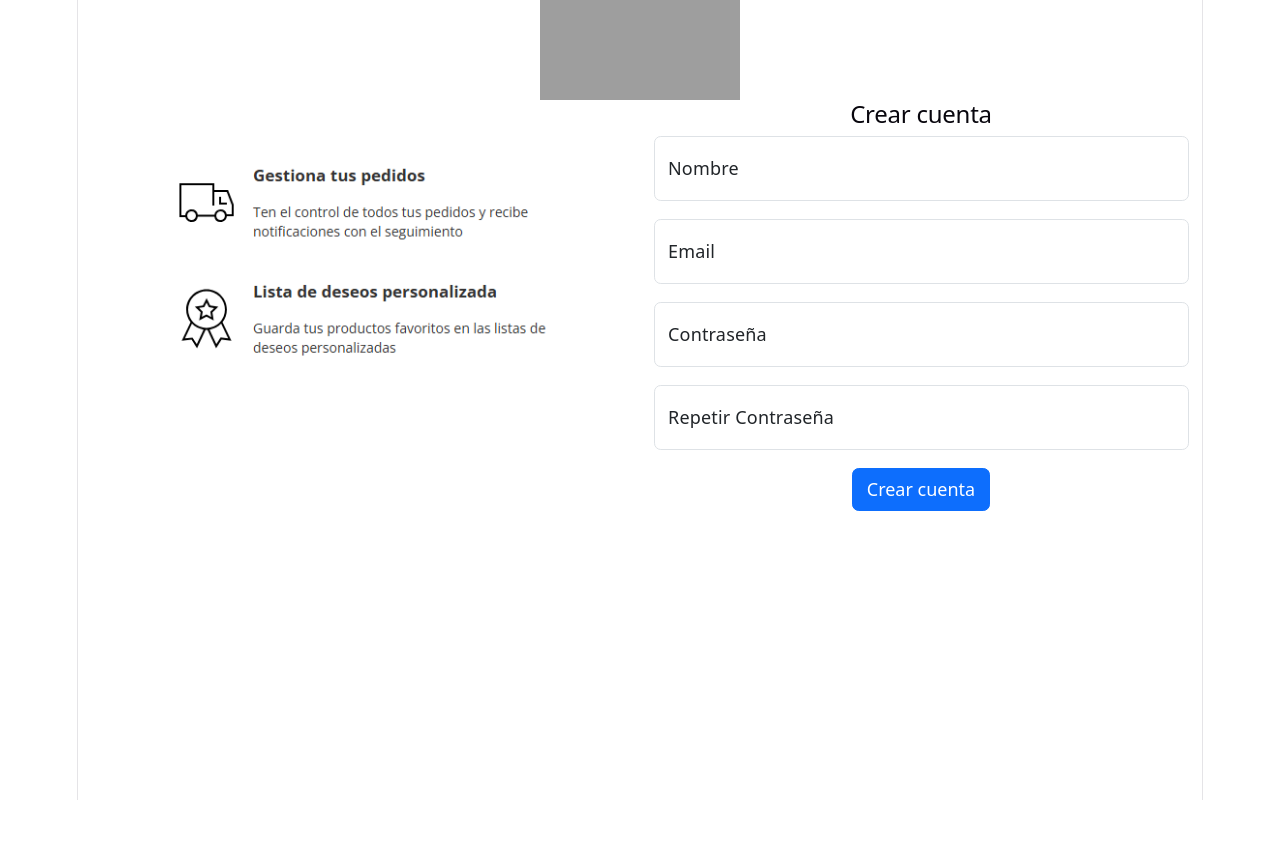
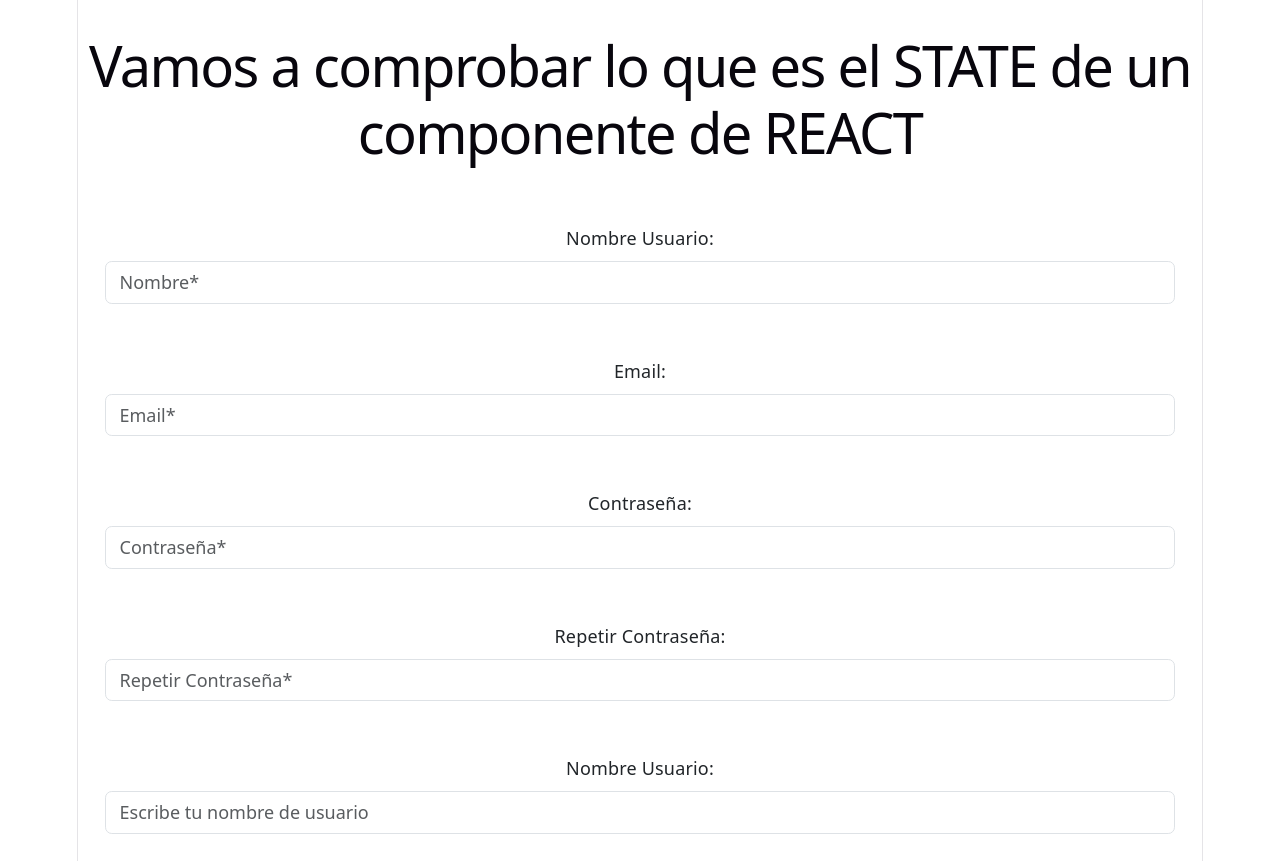
Before and after one commit to sannchu/react-clase, a React (Vite) app in the folder pc-componentes/: page / in a window 1280 px wide. Before the commit the page ends 800 px from the top, so only its background shows below. Built offline with nearby package versions, Linux system fonts and the light colour scheme; grey boxes are pictures that could not be loaded.

Commit message:
Añadir estados al formulario de registro

```diff
--- a/pc-componentes/src/App.jsx
+++ b/pc-componentes/src/App.jsx
@@ -14,30 +14,102 @@
   // console.log('- primera posicion del array: VALOR ACTUAL de la variable....', valorStateContador[0]);
   // console.log('- segunda posicion del array: FUNCION MODIFICADORA de la variable....', valorStateContador[1].toString() );
 
-
-  const [ contador, setContador ] = useState(10); // valor inicial del contador es 10
-
+    // const [ contador, setContador ] = useState(10); // valor inicial del contador es 10
+    const [ nombreUsuario, setNombreUsuario ] = useState(''); // valor inicial del nombre de usuario es cadena vacia
+    const [ email, setEmail ] = useState(''); // valor inicial del email es cadena vacia
+    const [ password, setPassword ] = useState(''); // valor inicial del password es cadena vacia
+    const [ repassword, setRepassword ] = useState(''); // valor inicial del repassword es cadena vacia
 
   //el hook useState te devuelve un ARRAY con dos elementos:
   //- en la primera posicion esta el valor actual de la variable
   //- en la segunda posicion te devuelve una FUNCION QUE PERMITE ACTUALIZAR/MODIFICAR su valor desde codigo
 
+  // function clickBoton(ev){
+  //    console.log('evento0 interceptado en funcion click del boton...', ev);
+  //    //contador++;
+  //    //valorStateContador[1](valorStateContador[0]+1); //llamamos a la funcion modificadora del valor del contador, pasando el nuevo valor
+  //    setContador(contador+1); //llamamos a la funcion modificadora del valor del contador, pasando el nuevo valor
+  //    console.log('contador vale ahora: ', contador);
 
-  function clickBoton(ev){
-     console.log('evento0 interceptado en funcion click del boton...', ev);
-     //contador++;
-     //valorStateContador[1](valorStateContador[0]+1); //llamamos a la funcion modificadora del valor del contador, pasando el nuevo valor
-     setContador(contador+1); //llamamos a la funcion modificadora del valor del contador, pasando el nuevo valor
-     console.log('contador vale ahora: ', contador);
+  // }
 
+  function changeNombre(ev){
+    console.log('evento change del input-nombre, el valor actual de la caja de texto es....', ev.target.value);
+    setNombreUsuario(ev.target.value); //llamo a la funcion modificadora de esta variable del state y asigno nuevo valor....
+    console.log('nombre de usuario vale ahora: ', nombreUsuario);
+  }
+
+  function changeEmail(ev){
+    console.log('evento change del input-email, el valor actual de la caja de texto es....', ev.target.value);
+    setEmail(ev.target.value);
+    console.log('email vale ahora: ', email);
+  }
+
+  function changePassword(ev){
+    console.log('evento change del input-password, el valor actual de la caja de texto es....', ev.target.value);
+    setPassword(ev.target.value);
+    console.log('password vale ahora: ', password);
+  }
+
+  function changeRepassword(ev){
+    console.log('evento change del input-repassword, el valor actual de la caja de texto es....', ev.target.value);
+    setRepassword(ev.target.value);
+    console.log('repassword vale ahora: ', repassword);
   }
 
   return (
     <>
       <h1>Vamos a comprobar lo que es el STATE de un componente de REACT</h1>
-      {/* <p>Contador vale: { valorStateContador[0] }</p> */}
-      <p>Contador vale: { contador }</p>
-      <button className="btn btn-primary" onClick={ clickBoton }> INCREMENTA EL CONTADOR</button>
+      {/* <p>Contador vale: { valorStateContador[0] }</p> <p>Contador vale: { contador }</p>
+      <button className="btn btn-primary" onClick={ clickBoton }> INCREMENTA EL CONTADOR</button> */}
+
+      <div className="m-4">
+        <label className="form-label" htmlFor="inputNombre">Nombre Usuario: { nombreUsuario }</label>
+        <input type="text"
+                id="inputNombre"
+                className="form-control"
+                placeholder="Nombre*"
+                onChange={ changeNombre }/>
+      </div>
+
+      <div className="m-4">
+        <label className="form-label" htmlFor="inputEmail">Email: { email }</label>
+        <input type="email"
+                id="inputEmail"
+                className="form-control"
+                placeholder="Email*"
+                onChange={ changeEmail }/>
+      </div>
+
+      <div className="m-4">
+        <label className="form-label" htmlFor="inputPassword">Contraseña: { password }</label>
+        <input type="password"
+                id="inputPassword"
+                className="form-control"
+                placeholder="Contraseña*"
+                onChange={ changePassword }/>
+      </div>
+
+      <div className="m-4">
+        <label className="form-label" htmlFor="inputRepassword">Repetir Contraseña: { repassword }</label>
+        <input type="password"
+                id="inputRepassword"
+                className="form-control"
+                placeholder="Repetir Contraseña*"
+                onChange={ changeRepassword }/>
+      </div>
+
+      <div className="m-4">
+        <label className="form-label" htmlFor="inputNombre">Nombre Usuario: { nombreUsuario }</label>
+        <input type="text"
+                id="inputNombre"
+                className="form-control"
+                placeholder="Escribe tu nombre de usuario"
+                onChange={ changeNombre }/>
+      </div>
+
+
+
     </>
   )
 }
--- a/pc-componentes/src/main.jsx
+++ b/pc-componentes/src/main.jsx
@@ -1,11 +1,11 @@
 import { StrictMode } from 'react'
 import { createRoot } from 'react-dom/client'
 import './index.css'
-//import App from './App.jsx'
-import LoginRegistro from './componentes/zonaCliente/registro/LoginRegistro.jsx';
+import App from './App.jsx'
+//import LoginRegistro from './componentes/zonaCliente/registro/LoginRegistro.jsx';
 
 createRoot(document.getElementById('root')).render(
   <StrictMode>
-    <LoginRegistro />
+    <App />
   </StrictMode>,
 )
```
